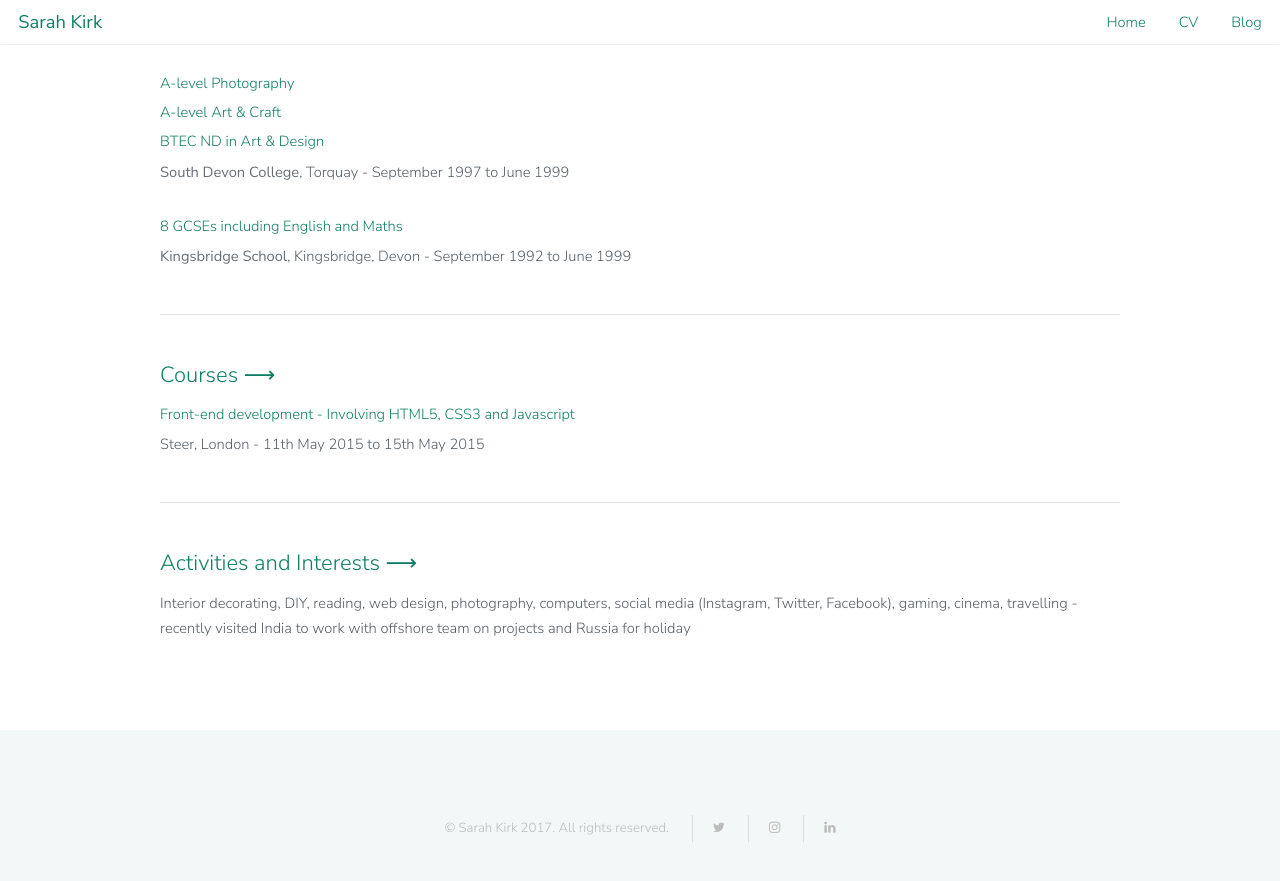
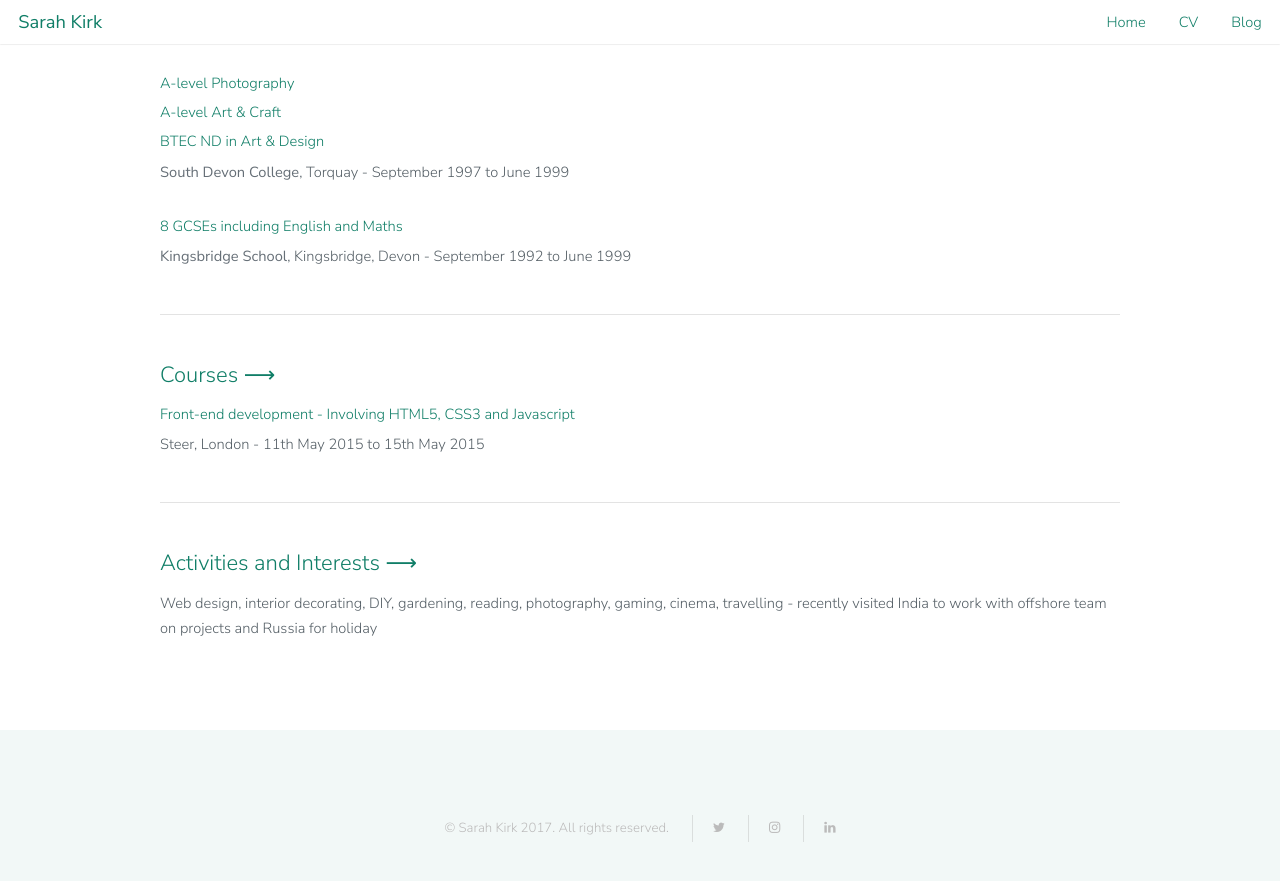
Before and after one commit to Kharsikar/kharsikar.github.io, a Jekyll site: the page built from cv.html, in a window 1280 px wide and 900 px high, scrolled down 3122 px. Shown: the top 881 px of the window. Built offline with Jekyll 4.4.1, drawn with Linux system fonts in a browser that asks for light colours.

Commit message:
Update cv.html

```diff
--- a/cv.html
+++ b/cv.html
@@ -124,7 +124,7 @@ layout: default
 <p>Steer, London - 11th May 2015 to 15th May 2015</p>
             <hr>
 <h2 id="activities-and-interests-">Activities and Interests ⟶</h2>
-<p>Interior decorating, DIY, reading, web design, photography, computers, social media (Instagram, Twitter, Facebook), gaming, cinema, travelling - recently visited India to work with offshore team on projects and Russia for holiday</p>
+<p>Web design, interior decorating, DIY, gardening, reading, photography, gaming, cinema, travelling - recently visited India to work with offshore team on projects and Russia for holiday</p>
 
         </section>
 <!--         <hr class="major" /> -->
```
